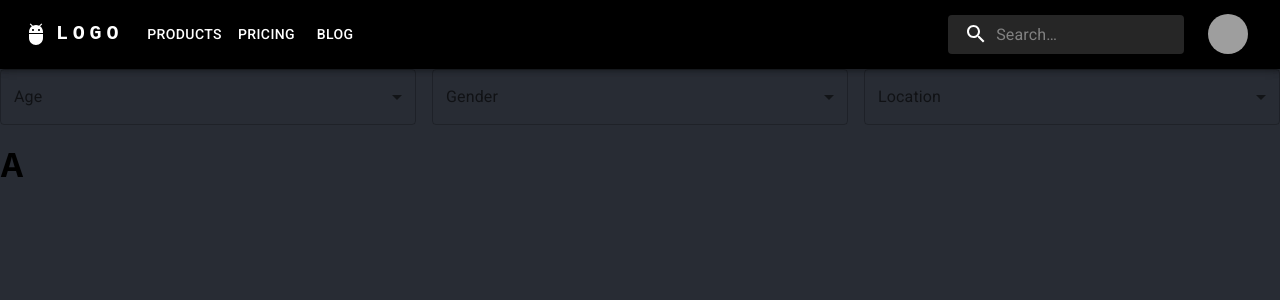
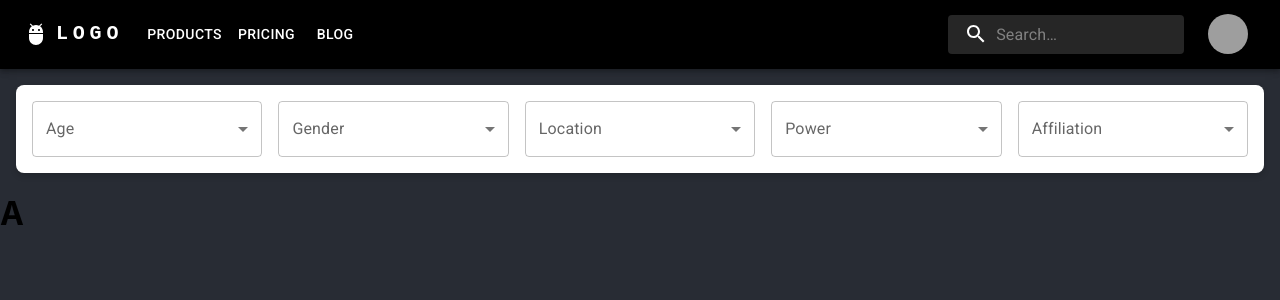
Before and after one commit to EddieKiller/Front_Practica, a React (Create React App) app: page / in a window 1280 px wide. Shown: the top 300 px of the page. Built offline with nearby package versions, Linux system fonts and the light colour scheme; grey boxes are pictures that could not be loaded.

Commit message:
Correciones a filtro y separar styles de jsx

```diff
--- a/src/layouts/full-layout/Filtro.jsx
+++ b/src/layouts/full-layout/Filtro.jsx
@@ -1,15 +1,16 @@
-import * as React from 'react';
-import Box from '@mui/material/Box';
+import React from 'react';
 import InputLabel from '@mui/material/InputLabel';
 import MenuItem from '@mui/material/MenuItem';
 import FormControl from '@mui/material/FormControl';
 import Select from '@mui/material/Select';
-
+import { FilterBox } from './FiltroStyles';
 
 function Filtro() {
   const [age, setAge] = React.useState('');
   const [gender, setGender] = React.useState('');
   const [location, setLocation] = React.useState('');
+  const [power, setPower] = React.useState('');
+  const [affiliation, setAffiliation] = React.useState('');
 
   const handleAgeChange = (event) => {
     setAge(event.target.value);
@@ -23,8 +24,16 @@ function Filtro() {
     setLocation(event.target.value);
   };
 
+  const handlePowerChange = (event) => {
+    setPower(event.target.value);
+  };
+
+  const handleAffiliationChange = (event) => {
+    setAffiliation(event.target.value);
+  };
+
   return (
-    <Box sx={{ display: 'flex', gap: 2 }}>
+    <FilterBox>
       <FormControl fullWidth>
         <InputLabel id="select-age-label">Age</InputLabel>
         <Select
@@ -66,7 +75,36 @@ function Filtro() {
           <MenuItem value="la">Los Angeles</MenuItem>
         </Select>
       </FormControl>
-    </Box>
+      <FormControl fullWidth>
+        <InputLabel id="select-power-label">Power</InputLabel>
+        <Select
+          labelId="select-power-label"
+          id="select-power"
+          value={power}
+          label="Power"
+          onChange={handlePowerChange}
+        >
+          <MenuItem value="strength">Strength</MenuItem>
+          <MenuItem value="speed">Speed</MenuItem>
+          <MenuItem value="flight">Flight</MenuItem>
+          <MenuItem value="telepathy">Telepathy</MenuItem>
+        </Select>
+      </FormControl>
+      <FormControl fullWidth>
+        <InputLabel id="select-affiliation-label">Affiliation</InputLabel>
+        <Select
+          labelId="select-affiliation-label"
+          id="select-affiliation"
+          value={affiliation}
+          label="Affiliation"
+          onChange={handleAffiliationChange}
+        >
+          <MenuItem value="hero">Hero</MenuItem>
+          <MenuItem value="villain">Villain</MenuItem>
+          <MenuItem value="neutral">Neutral</MenuItem>
+        </Select>
+      </FormControl>
+    </FilterBox>
   );
 }
 
--- /dev/null
+++ b/src/layouts/full-layout/FiltroStyles.js
@@ -0,0 +1,11 @@
+import styled from '@emotion/styled';
+
+export const FilterBox = styled.div`
+  display: flex;
+  gap: 16px;
+  margin: 16px;
+  padding: 16px;
+  background-color: white;
+  border-radius: 8px;
+  box-shadow: 0px 3px 6px rgba(0, 0, 0, 0.16);
+`;
```
